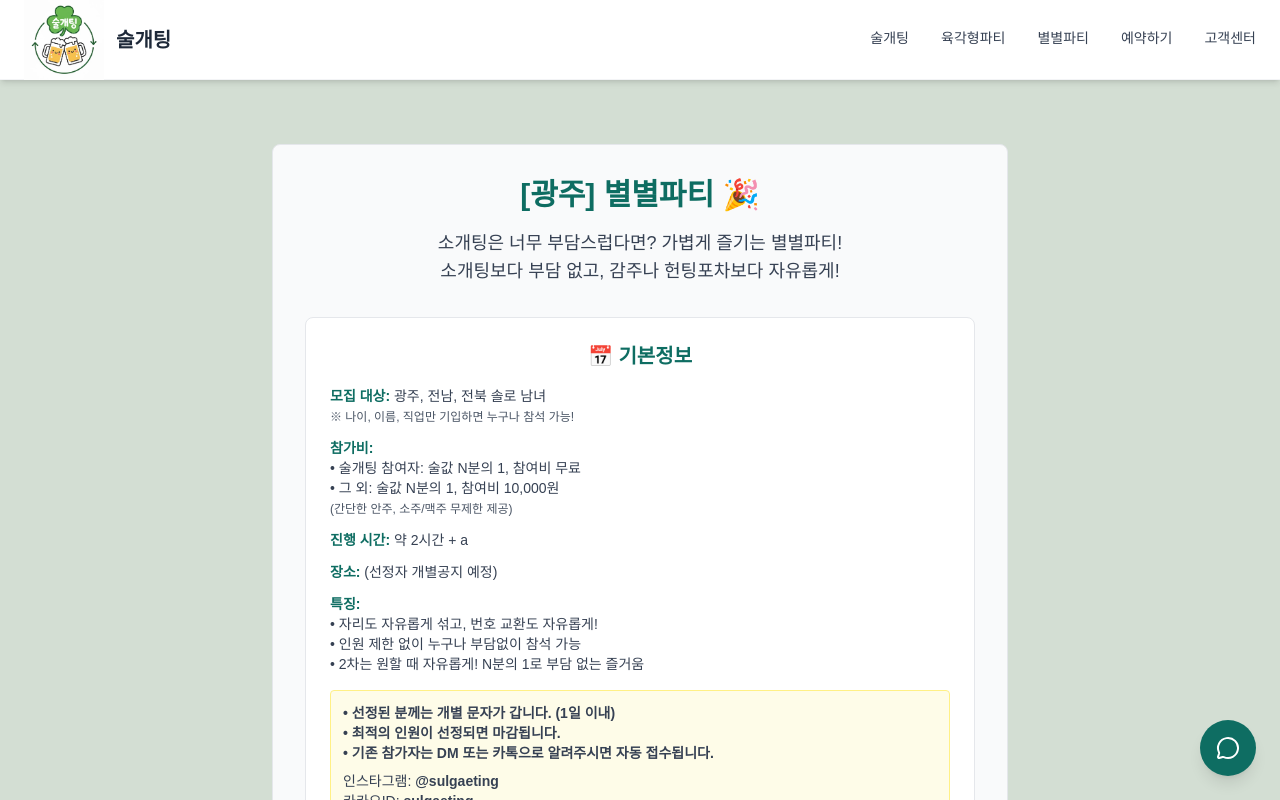
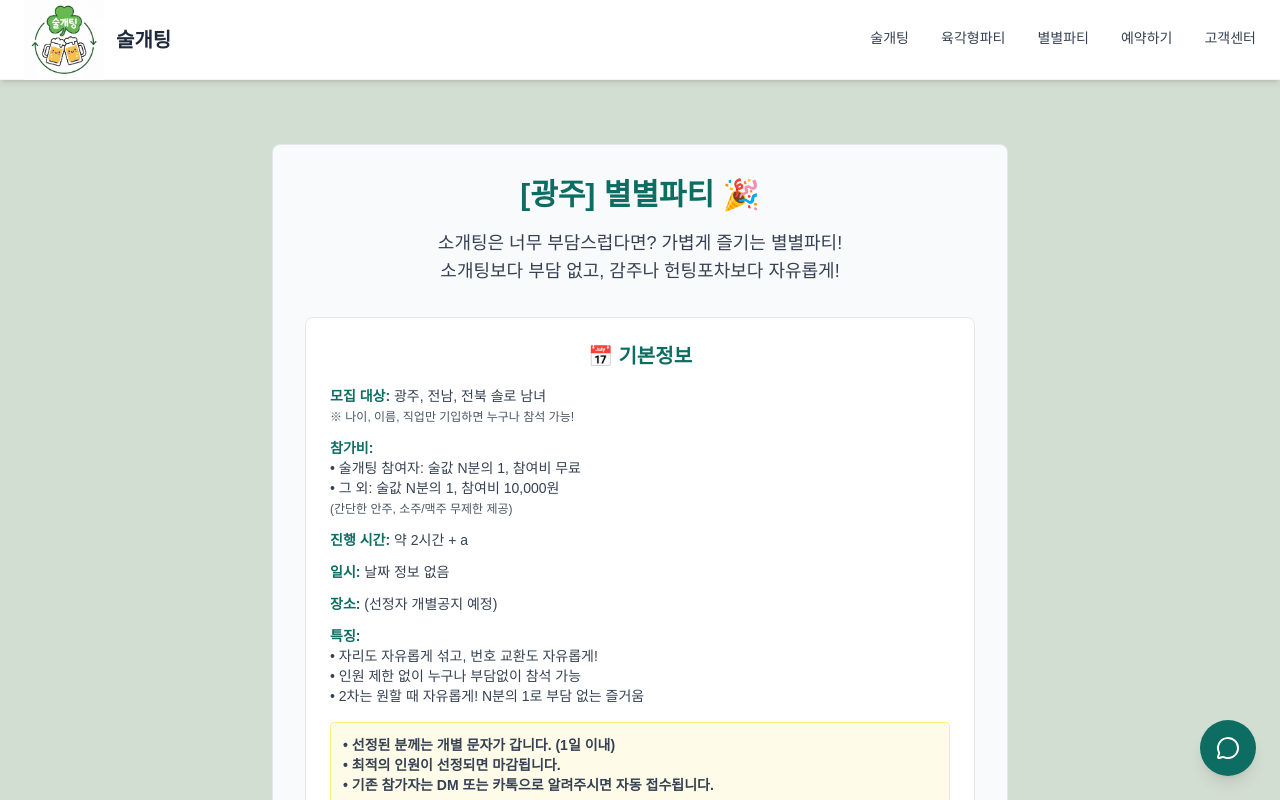
Before and after one commit to jukangpark/dal-dal-party, a Next.js app: page /star-party/apply in a window 1280 px wide. Shown: the top 800 px of the page. Built offline with nearby package versions, Linux system fonts and the light colour scheme.

Commit message:
각 신청 페이지 날짜 수정

```diff
--- a/src/app/hexagon-party/apply/page.tsx
+++ b/src/app/hexagon-party/apply/page.tsx
@@ -466,7 +466,13 @@ const ApplyPage = () => {
               <h3 className="text-lg md:text-xl font-bold mb-3 md:mb-4 text-center text-[#0e6d62]">📅 기본정보</h3>
               <div className="space-y-3 text-sm text-gray-700">
                 <div>
-                  <span className="font-semibold text-[#0e6d62]">일시:</span> 2025년 12월 20일(토) 19:00~23:00
+                  <span className="font-semibold text-[#0e6d62]">일시:</span>{' '}
+                  {dateFromQuery
+                    ? (() => {
+                        const [y, m, d] = dateFromQuery.split('-');
+                        return `${y}년 ${parseInt(m)}월 ${parseInt(d)}일`;
+                      })()
+                    : '날짜 정보 없음'}
                 </div>
                 <div>
                   <span className="font-semibold text-[#0e6d62]">장소:</span> 광주 프라이빗 파티룸 (승인자에게 개별 안내)
--- a/src/app/star-party/apply/page.tsx
+++ b/src/app/star-party/apply/page.tsx
@@ -492,6 +492,15 @@ const ApplyPage = () => {
                   <span className="font-semibold text-[#0e6d62]">진행 시간:</span> 약 2시간 + a
                 </div>
                 <div>
+                  <span className="font-semibold text-[#0e6d62]">일시:</span>{' '}
+                  {dateFromQuery
+                    ? (() => {
+                        const [y, m, d] = dateFromQuery.split('-');
+                        return `${y}년 ${parseInt(m)}월 ${parseInt(d)}일`;
+                      })()
+                    : '날짜 정보 없음'}
+                </div>
+                <div>
                   <span className="font-semibold text-[#0e6d62]">장소:</span> (선정자 개별공지 예정)
                 </div>
                 <div>
--- a/src/app/sulgaeting/apply/page.tsx
+++ b/src/app/sulgaeting/apply/page.tsx
@@ -514,6 +514,15 @@ const ApplyPage = () => {
                   <span className="text-xs text-gray-600">(안주/술/대관료/부대비용 포함된 금액)</span>
                 </div>
                 <div>
+                  <span className="font-semibold text-[#0e6d62]">일시:</span>{' '}
+                  {dateFromQuery
+                    ? (() => {
+                        const [y, m, d] = dateFromQuery.split('-');
+                        return `${y}년 ${parseInt(m)}월 ${parseInt(d)}일`;
+                      })()
+                    : '날짜 정보 없음'}
+                </div>
+                <div>
                   <span className="font-semibold text-[#0e6d62]">장소:</span> (선정자 개별공지 예정)
                 </div>
                 <div className="mt-4 bg-yellow-50 rounded p-3 border border-yellow-200">
```
